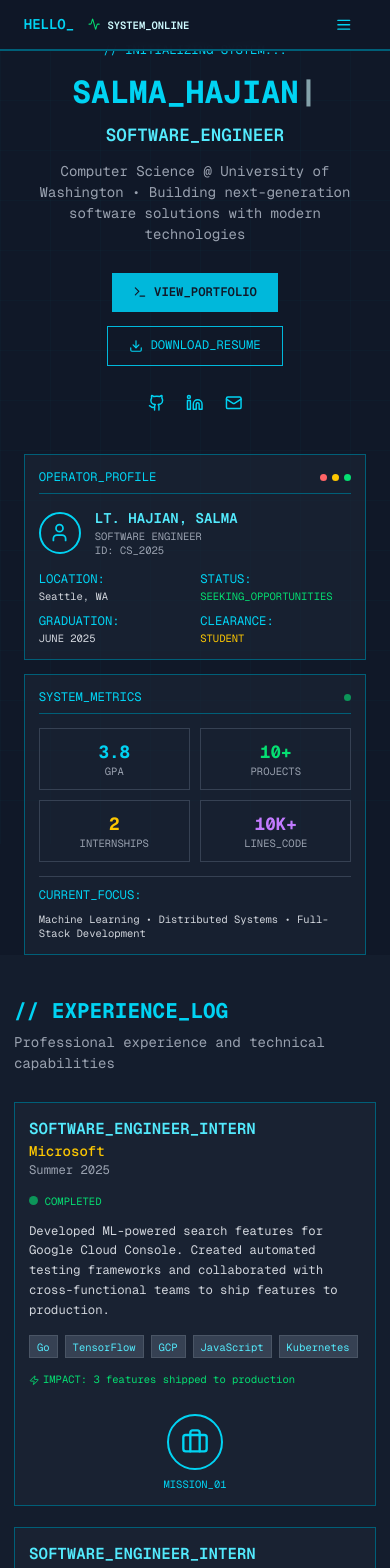
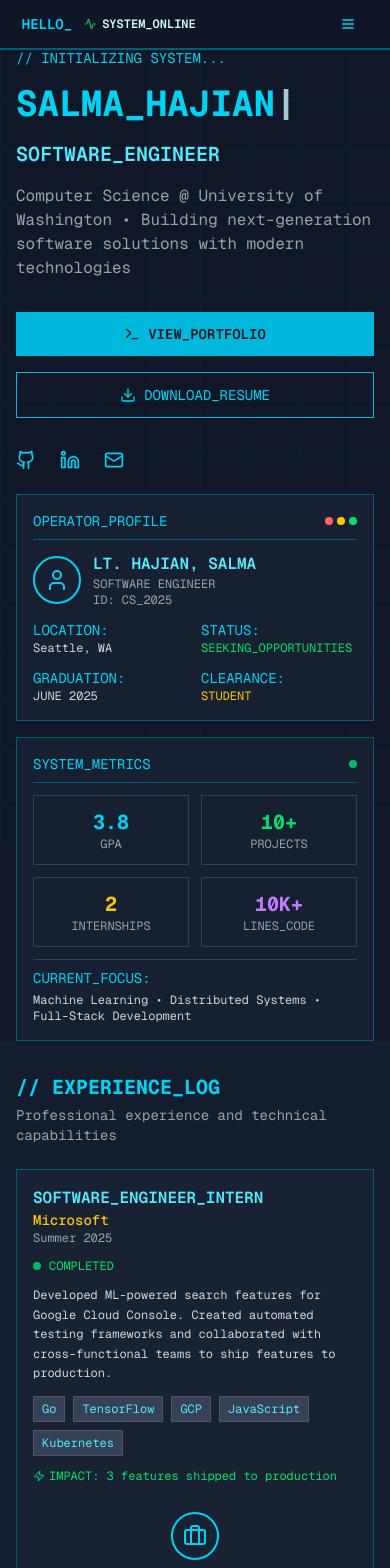
Before and after one commit to PenguinTamer101/My-Portfolio, a Next.js app: page / in a window 390 px wide. Shown: the top 1568 px of the page. Built offline with nearby package versions, Linux system fonts and the light colour scheme.

Commit message:
More balanced

```diff
--- a/src/app/layout.tsx
+++ b/src/app/layout.tsx
@@ -31,9 +31,9 @@ export default function RootLayout({
   children: React.ReactNode;
 }>) {
   return (
-    <html lang="en" className="text-[14px] md:text-[16px]">
+    <html lang="en" className="text-[16px]">
       <body
-        className={`${geistSans.variable} ${geistMono.variable} antialiased font-mono min-h-screen`}
+        className={`${geistSans.variable} ${geistMono.variable} antialiased font-mono`}
       >
         {children}
       </body>
--- a/src/components/AboutSection.tsx
+++ b/src/components/AboutSection.tsx
@@ -39,54 +39,54 @@ export default function AboutSection() {
   ];
 
   return (
-    <section id="about" className="py-12 md:py-20 bg-gray-800/30">
-      <div className="max-w-7xl mx-auto px-4">
-        <div className="mb-8 md:mb-12">
-          <h2 className="text-2xl md:text-4xl font-bold text-cyan-400 mb-2">{"// EXPERIENCE_LOG"}</h2>
-          <div className="text-gray-400 text-base md:text-lg">Professional experience and technical capabilities</div>
+    <section id="about" className="py-8 md:py-12 bg-gray-800/30">
+      <div className="max-w-6xl mx-auto px-4">
+        <div className="mb-6 md:mb-8">
+          <h2 className="text-xl md:text-2xl font-bold text-cyan-400 mb-1">{"// EXPERIENCE_LOG"}</h2>
+          <div className="text-gray-400 text-sm md:text-base">Professional experience and technical capabilities</div>
         </div>
 
         {/* Experience Cards */}
-        <div className="space-y-6 md:space-y-8 mb-12 md:mb-16">
+        <div className="space-y-4 md:space-y-6 mb-8 md:mb-12">
           {experiences.map((exp, index) => (
-            <div key={`${exp.title}_${exp.company}_${exp.period}`} className="border border-cyan-800 bg-gray-800/50 p-4 md:p-8 hover:border-cyan-400 transition-all duration-300">
-              <div className="grid md:grid-cols-4 gap-4 md:gap-8">
+            <div key={`${exp.title}_${exp.company}_${exp.period}`} className="border border-cyan-800 bg-gray-800/50 p-4 md:p-6 hover:border-cyan-400 transition-all duration-300">
+              <div className="grid md:grid-cols-4 gap-4 md:gap-6">
                 <div className="md:col-span-3">
-                  <div className="flex flex-col md:flex-row md:items-start md:justify-between mb-4 md:mb-6">
-                    <div className="mb-4 md:mb-0">
-                      <h3 className="text-cyan-300 font-semibold text-lg md:text-xl">{exp.title}</h3>
-                      <div className="text-yellow-400 font-medium text-base md:text-lg">{exp.company}</div>
-                      <div className="text-gray-400 text-sm md:text-base">{exp.period}</div>
+                  <div className="flex flex-col md:flex-row md:items-start md:justify-between mb-3 md:mb-4">
+                    <div className="mb-3 md:mb-0">
+                      <h3 className="text-cyan-300 font-semibold text-base md:text-lg">{exp.title}</h3>
+                      <div className="text-yellow-400 font-medium text-sm md:text-base">{exp.company}</div>
+                      <div className="text-gray-400 text-xs md:text-sm">{exp.period}</div>
                     </div>
                     <div className="flex items-center space-x-2">
-                      <div className="w-2.5 h-2.5 md:w-3 md:h-3 bg-green-400 rounded-full animate-pulse"></div>
-                      <span className="text-xs md:text-sm text-green-400">COMPLETED</span>
+                      <div className="w-2 h-2 md:w-2.5 md:h-2.5 bg-green-400 rounded-full animate-pulse"></div>
+                      <span className="text-xs text-green-400">COMPLETED</span>
                     </div>
                   </div>
 
-                  <p className="text-gray-300 text-sm md:text-base mb-4 md:mb-6 leading-relaxed">{exp.description}</p>
+                  <p className="text-gray-300 text-xs md:text-sm mb-3 md:mb-4 leading-relaxed">{exp.description}</p>
 
-                  <div className="flex flex-wrap gap-2 md:gap-3 mb-4">
+                  <div className="flex flex-wrap gap-2 md:gap-3 mb-3">
                     {exp.tech.map((tech) => (
-                      <span key={tech} className="px-2 py-1 md:px-3 md:py-1.5 bg-gray-700 text-cyan-300 text-xs md:text-sm border border-gray-600">
+                      <span key={tech} className="px-2 py-1 md:px-2.5 md:py-1 bg-gray-700 text-cyan-300 text-xs border border-gray-600">
                         {tech}
                       </span>
                     ))}
                   </div>
 
-                  <div className="text-xs md:text-sm text-green-400">
-                    <Zap className="w-3 h-3 md:w-4 md:h-4 inline mr-1 md:mr-2" />
+                  <div className="text-xs text-green-400">
+                    <Zap className="w-3 h-3 md:w-3.5 md:h-3.5 inline mr-1" />
                     IMPACT: {exp.impact}
                   </div>
                 </div>
 
-                <div className="flex flex-col items-center justify-center mt-4 md:mt-0">
-                  <div className="w-16 h-16 md:w-20 md:h-20 border-2 border-cyan-400 rounded-full flex items-center justify-center mb-2 md:mb-3">
-                    {index === 0 ? <Briefcase className="w-8 h-8 md:w-10 md:h-10 text-cyan-400" /> :
-                     index === 1 ? <Code className="w-8 h-8 md:w-10 md:h-10 text-cyan-400" /> :
-                     <Award className="w-8 h-8 md:w-10 md:h-10 text-cyan-400" />}
+                <div className="flex flex-col items-center justify-center mt-3 md:mt-0">
+                  <div className="w-12 h-12 md:w-14 md:h-14 border-2 border-cyan-400 rounded-full flex items-center justify-center mb-2">
+                    {index === 0 ? <Briefcase className="w-6 h-6 md:w-7 md:h-7 text-cyan-400" /> :
+                     index === 1 ? <Code className="w-6 h-6 md:w-7 md:h-7 text-cyan-400" /> :
+                     <Award className="w-6 h-6 md:w-7 md:h-7 text-cyan-400" />}
                   </div>
-                  <div className="text-xs md:text-sm text-cyan-400 text-center">
+                  <div className="text-xs text-cyan-400 text-center">
                     MISSION_{String(index + 1).padStart(2, '0')}
                   </div>
                 </div>
@@ -96,20 +96,20 @@ export default function AboutSection() {
         </div>
 
         {/* Compact Skills Section */}
-        <div className="border border-cyan-800 bg-gray-800/50 p-4 md:p-8">
-          <div className="flex items-center justify-between mb-4 md:mb-6 pb-2 border-b border-cyan-800">
-            <span className="text-cyan-400 text-base md:text-lg">TECHNICAL_STACK</span>
-            <Zap className="w-4 h-4 md:w-5 md:h-5 text-yellow-400" />
+        <div className="border border-cyan-800 bg-gray-800/50 p-4 md:p-6">
+          <div className="flex items-center justify-between mb-3 md:mb-4 pb-2 border-b border-cyan-800">
+            <span className="text-cyan-400 text-sm md:text-base">TECHNICAL_STACK</span>
+            <Zap className="w-4 h-4 md:w-4.5 md:h-4.5 text-yellow-400" />
           </div>
 
-          <div className="grid grid-cols-2 md:grid-cols-3 gap-4 md:gap-6">
+          <div className="grid grid-cols-2 md:grid-cols-3 gap-3 md:gap-4">
             {skills.map((skill) => (
-              <div key={skill.name} className="space-y-2 md:space-y-3">
+              <div key={skill.name} className="space-y-1.5 md:space-y-2">
                 <div className="flex justify-between items-center">
-                  <span className="text-sm md:text-base text-cyan-300">{skill.name}</span>
-                  <span className="text-xs md:text-sm text-cyan-400">{skill.level}%</span>
+                  <span className="text-xs md:text-sm text-cyan-300">{skill.name}</span>
+                  <span className="text-xs text-cyan-400">{skill.level}%</span>
                 </div>
-                <div className="w-full bg-gray-700 h-1.5 md:h-2">
+                <div className="w-full bg-gray-700 h-1 md:h-1.5">
                   <div
                     className="h-full bg-gradient-to-r from-cyan-500 to-blue-500 transition-all duration-1000"
                     style={{ width: `${skill.level}%` }}
--- a/src/components/HeroSection.tsx
+++ b/src/components/HeroSection.tsx
@@ -27,90 +27,91 @@ export default function HeroSection() {
 
   return (
     <section id="home" className="min-h-screen flex items-center justify-center relative pt-12">
-      <div className="w-full max-w-[95vw] md:max-w-[90vw] lg:max-w-[85vw] mx-auto px-4">
-        {/* Main Content - Full Width */}
-        <div className="text-center mb-12 md:mb-16">
-          <div className="space-y-4 md:space-y-6">
-            <div className="text-cyan-400 text-sm md:text-base">{"// INITIALIZING SYSTEM..."}</div>
-            <h1 className="text-4xl md:text-6xl lg:text-7xl font-bold">
+      <div className="max-w-6xl mx-auto px-4 w-full">
+        <div className="grid md:grid-cols-2 gap-6 items-center">
+          {/* Left Side - Main Content */}
+          <div className="text-left">
+            <div className="space-y-4">
+              <div className="text-cyan-400 text-sm">{"// INITIALIZING SYSTEM..."}</div>
+              <h1 className="text-4xl md:text-5xl lg:text-6xl font-bold">
                 <span className="text-cyan-400">{typingText}</span>
                 <span className="animate-pulse">|</span>
               </h1>
-            <div className="text-xl md:text-2xl lg:text-3xl text-cyan-300 font-semibold">SOFTWARE_ENGINEER</div>
-            <div className="text-base md:text-lg lg:text-xl text-gray-400 max-w-2xl mx-auto">
+              <div className="text-xl md:text-2xl text-cyan-300 font-semibold">SOFTWARE_ENGINEER</div>
+              <div className="text-base text-gray-400">
                 Computer Science @ University of Washington • Building next-generation software solutions with modern technologies
               </div>
             </div>
 
-          <div className="flex flex-col sm:flex-row gap-4 md:gap-6 justify-center items-center mt-8 md:mt-12">
+            <div className="flex flex-col sm:flex-row gap-4 mt-8">
               <button
                 onClick={() => scrollToSection('projects')}
-              className="flex items-center justify-center px-6 md:px-8 py-3 md:py-4 bg-cyan-500 text-gray-900 hover:bg-cyan-400 transition-colors duration-200 font-semibold text-sm md:text-base"
+                className="flex items-center justify-center px-6 py-3 bg-cyan-500 text-gray-900 hover:bg-cyan-400 transition-colors duration-200 font-semibold text-sm"
               >
-              <Terminal className="w-4 h-4 md:w-5 md:h-5 mr-2" />
+                <Terminal className="w-4 h-4 mr-2" />
                 VIEW_PORTFOLIO
               </button>
               <button
-              className="flex items-center justify-center px-6 md:px-8 py-3 md:py-4 border border-cyan-500 text-cyan-400 hover:bg-cyan-500 hover:text-gray-900 transition-all duration-200 text-sm md:text-base"
+                className="flex items-center justify-center px-6 py-3 border border-cyan-500 text-cyan-400 hover:bg-cyan-500 hover:text-gray-900 transition-all duration-200 text-sm"
               >
-              <Download className="w-4 h-4 md:w-5 md:h-5 mr-2" />
+                <Download className="w-4 h-4 mr-2" />
                 DOWNLOAD_RESUME
               </button>
             </div>
 
-          <div className="flex justify-center space-x-6 md:space-x-8 mt-8 md:mt-12">
+            <div className="flex space-x-6 mt-8">
               <a href="https://github.com/PenguinTamer101" className="text-cyan-400 hover:text-cyan-300 transition-colors">
-              <Github className="w-5 h-5 md:w-6 md:h-6" />
+                <Github className="w-5 h-5" />
               </a>
               <a href="https://linkedin.com/in/salma-hajian" className="text-cyan-400 hover:text-cyan-300 transition-colors">
-              <Linkedin className="w-5 h-5 md:w-6 md:h-6" />
+                <Linkedin className="w-5 h-5" />
               </a>
               <a href="mailto:salmahajian@gmail.com" className="text-cyan-400 hover:text-cyan-300 transition-colors">
-              <Mail className="w-5 h-5 md:w-6 md:h-6" />
+                <Mail className="w-5 h-5" />
               </a>
             </div>
           </div>
 
-        {/* Terminal Profile Cards - Side by Side */}
-        <div className="grid md:grid-cols-2 gap-4 md:gap-6 max-w-5xl mx-auto">
+          {/* Right Side - Profile Cards */}
+          <div className="space-y-4">
             {/* Profile Card */}
-          <div className="border border-cyan-800 bg-gray-800/50 p-4 md:p-6">
-            <div className="flex items-center justify-between mb-4 pb-2 border-b border-cyan-800">
-              <span className="text-cyan-400 text-sm md:text-base">OPERATOR_PROFILE</span>
-              <div className="flex space-x-1.5">
-                <div className="w-2 h-2 md:w-2.5 md:h-2.5 bg-red-400 rounded-full"></div>
-                <div className="w-2 h-2 md:w-2.5 md:h-2.5 bg-yellow-400 rounded-full"></div>
-                <div className="w-2 h-2 md:w-2.5 md:h-2.5 bg-green-400 rounded-full"></div>
+            <div className="border border-cyan-800 bg-gray-800/50 p-4">
+              <div className="flex items-center justify-between mb-3 pb-2 border-b border-cyan-800">
+                <span className="text-cyan-400 text-sm">OPERATOR_PROFILE</span>
+                <div className="flex space-x-1">
+                  <div className="w-2 h-2 bg-red-400 rounded-full"></div>
+                  <div className="w-2 h-2 bg-yellow-400 rounded-full"></div>
+                  <div className="w-2 h-2 bg-green-400 rounded-full"></div>
                 </div>
               </div>
 
-            <div className="space-y-4">
-              <div className="flex items-center space-x-4">
-                <div className="w-12 h-12 md:w-16 md:h-16 border-2 border-cyan-400 rounded-full flex items-center justify-center">
-                  <User className="w-6 h-6 md:w-8 md:h-8 text-cyan-400" />
+              <div className="space-y-3">
+                <div className="flex items-center space-x-3">
+                  <div className="w-12 h-12 border-2 border-cyan-400 rounded-full flex items-center justify-center">
+                    <User className="w-6 h-6 text-cyan-400" />
                   </div>
                   <div>
-                  <div className="text-cyan-300 font-semibold text-base md:text-lg">LT. HAJIAN, SALMA</div>
-                  <div className="text-xs md:text-sm text-gray-400">SOFTWARE ENGINEER</div>
-                  <div className="text-xs md:text-sm text-gray-400">ID: CS_2025</div>
+                    <div className="text-cyan-300 font-semibold text-base">LT. HAJIAN, SALMA</div>
+                    <div className="text-xs text-gray-400">SOFTWARE ENGINEER</div>
+                    <div className="text-xs text-gray-400">ID: CS_2025</div>
                   </div>
                 </div>
 
-              <div className="grid grid-cols-2 gap-3 md:gap-4 text-xs md:text-sm">
+                <div className="grid grid-cols-2 gap-3 text-xs">
                   <div>
-                  <div className="text-cyan-400 text-sm md:text-base">LOCATION:</div>
+                    <div className="text-cyan-400 text-sm">LOCATION:</div>
                     <div className="text-gray-300">Seattle, WA</div>
                   </div>
                   <div>
-                  <div className="text-cyan-400 text-sm md:text-base">STATUS:</div>
+                    <div className="text-cyan-400 text-sm">STATUS:</div>
                     <div className="text-green-400">SEEKING_OPPORTUNITIES</div>
                   </div>
                   <div>
-                  <div className="text-cyan-400 text-sm md:text-base">GRADUATION:</div>
+                    <div className="text-cyan-400 text-sm">GRADUATION:</div>
                     <div className="text-gray-300">JUNE 2025</div>
                   </div>
                   <div>
-                  <div className="text-cyan-400 text-sm md:text-base">CLEARANCE:</div>
+                    <div className="text-cyan-400 text-sm">CLEARANCE:</div>
                     <div className="text-yellow-400">STUDENT</div>
                   </div>
                 </div>
@@ -118,36 +119,37 @@ export default function HeroSection() {
             </div>
 
             {/* Quick Stats */}
-          <div className="border border-cyan-800 bg-gray-800/50 p-4 md:p-6">
-            <div className="flex items-center justify-between mb-4 pb-2 border-b border-cyan-800">
-              <span className="text-cyan-400 text-sm md:text-base">SYSTEM_METRICS</span>
-              <div className="w-2 h-2 md:w-2.5 md:h-2.5 bg-green-400 rounded-full animate-pulse"></div>
+            <div className="border border-cyan-800 bg-gray-800/50 p-4">
+              <div className="flex items-center justify-between mb-3 pb-2 border-b border-cyan-800">
+                <span className="text-cyan-400 text-sm">SYSTEM_METRICS</span>
+                <div className="w-2 h-2 bg-green-400 rounded-full animate-pulse"></div>
               </div>
 
-            <div className="space-y-4">
-              <div className="grid grid-cols-2 gap-3 md:gap-4">
-                <div className="text-center p-3 md:p-4 border border-gray-700">
-                  <div className="text-xl md:text-2xl font-bold text-cyan-400">3.8</div>
-                  <div className="text-xs md:text-sm text-gray-400">GPA</div>
+              <div className="space-y-3">
+                <div className="grid grid-cols-2 gap-3">
+                  <div className="text-center p-3 border border-gray-700">
+                    <div className="text-xl font-bold text-cyan-400">3.8</div>
+                    <div className="text-xs text-gray-400">GPA</div>
                   </div>
-                <div className="text-center p-3 md:p-4 border border-gray-700">
-                  <div className="text-xl md:text-2xl font-bold text-green-400">10+</div>
-                  <div className="text-xs md:text-sm text-gray-400">PROJECTS</div>
+                  <div className="text-center p-3 border border-gray-700">
+                    <div className="text-xl font-bold text-green-400">10+</div>
+                    <div className="text-xs text-gray-400">PROJECTS</div>
                   </div>
-                <div className="text-center p-3 md:p-4 border border-gray-700">
-                  <div className="text-xl md:text-2xl font-bold text-yellow-400">2</div>
-                  <div className="text-xs md:text-sm text-gray-400">INTERNSHIPS</div>
+                  <div className="text-center p-3 border border-gray-700">
+                    <div className="text-xl font-bold text-yellow-400">2</div>
+                    <div className="text-xs text-gray-400">INTERNSHIPS</div>
                   </div>
-                <div className="text-center p-3 md:p-4 border border-gray-700">
-                  <div className="text-xl md:text-2xl font-bold text-purple-400">10K+</div>
-                  <div className="text-xs md:text-sm text-gray-400">LINES_CODE</div>
+                  <div className="text-center p-3 border border-gray-700">
+                    <div className="text-xl font-bold text-purple-400">10K+</div>
+                    <div className="text-xs text-gray-400">LINES_CODE</div>
                   </div>
                 </div>
 
-              <div className="pt-3 border-t border-gray-700">
-                <div className="text-cyan-400 text-sm md:text-base mb-2">CURRENT_FOCUS:</div>
-                <div className="text-gray-300 text-xs md:text-sm">
+                <div className="pt-2 border-t border-gray-700">
+                  <div className="text-cyan-400 text-sm mb-1">CURRENT_FOCUS:</div>
+                  <div className="text-gray-300 text-xs">
                     Machine Learning • Distributed Systems • Full-Stack Development
+                  </div>
                 </div>
               </div>
             </div>
--- a/src/components/StatusBar.tsx
+++ b/src/components/StatusBar.tsx
@@ -50,20 +50,20 @@ export default function StatusBar() {
 
   return (
     <div className="fixed top-0 w-full z-50 bg-gray-900/95 backdrop-blur-sm border-b-2 border-cyan-800">
-      <div className="max-w-[95vw] mx-auto px-4 h-14 md:h-16">
+      <div className="max-w-[95vw] mx-auto px-3 h-12 md:h-14">
         <div className="flex items-center justify-between h-full">
           {/* Left side - Logo and Status */}
-          <div className="flex items-center space-x-4 md:space-x-8">
-            <span className="text-cyan-400 font-semibold text-base md:text-lg">HELLO_</span>
-            <div className="flex items-center space-x-2">
-              <Activity className="w-3.5 h-3.5 md:w-4 md:h-4 text-green-400" />
+          <div className="flex items-center space-x-3 md:space-x-6">
+            <span className="text-cyan-400 font-semibold text-sm md:text-base">HELLO_</span>
+            <div className="flex items-center space-x-1.5">
+              <Activity className="w-3 h-3 md:w-3.5 md:h-3.5 text-green-400" />
               <span className="font-semibold text-xs md:text-sm">SYSTEM_ONLINE</span>
             </div>
           </div>
 
           {/* Right side - Time and Navigation */}
-          <div className="flex items-center space-x-4 md:space-x-8">
-            <span className="hidden md:block font-semibold text-sm">
+          <div className="flex items-center space-x-3 md:space-x-6">
+            <span className="hidden md:block font-semibold text-xs">
               TIME: {mounted && currentTime ? currentTime.toLocaleTimeString() : '--:--:--'}
             </span>
 
@@ -72,16 +72,16 @@ export default function StatusBar() {
               onClick={() => setIsMenuOpen(!isMenuOpen)}
               className="md:hidden text-cyan-400 hover:text-cyan-300 transition-colors"
             >
-              {isMenuOpen ? <X className="w-5 h-5" /> : <Menu className="w-5 h-5" />}
+              {isMenuOpen ? <X className="w-4 h-4" /> : <Menu className="w-4 h-4" />}
             </button>
 
             {/* Desktop Navigation */}
-            <div className="hidden md:flex space-x-4">
+            <div className="hidden md:flex space-x-3">
               {['HOME', 'ABOUT', 'PORTFOLIO', 'CONTACT'].map((section) => (
                 <button
                   key={section}
                   onClick={() => scrollToSection(section.toLowerCase() === 'portfolio' ? 'projects' : section.toLowerCase())}
-                  className={`px-3 py-1.5 border-2 border-cyan-800 hover:border-cyan-400 hover:bg-cyan-400/10 transition-all duration-200 font-semibold text-sm ${
+                  className={`px-2.5 py-1 border-2 border-cyan-800 hover:border-cyan-400 hover:bg-cyan-400/10 transition-all duration-200 font-semibold text-xs ${
                     activeSection === (section.toLowerCase() === 'portfolio' ? 'projects' : section.toLowerCase())
                       ? 'border-cyan-400 bg-cyan-400/20'
                       : ''
@@ -97,12 +97,12 @@ export default function StatusBar() {
         {/* Mobile Navigation Menu */}
         {isMenuOpen && (
           <div className="md:hidden absolute top-full left-0 right-0 bg-gray-900/95 backdrop-blur-sm border-b-2 border-cyan-800">
-            <div className="flex flex-col space-y-2 p-4">
+            <div className="flex flex-col space-y-1.5 p-3">
               {['HOME', 'ABOUT', 'PORTFOLIO', 'CONTACT'].map((section) => (
                 <button
                   key={section}
                   onClick={() => scrollToSection(section.toLowerCase() === 'portfolio' ? 'projects' : section.toLowerCase())}
-                  className={`px-4 py-2 border-2 border-cyan-800 hover:border-cyan-400 hover:bg-cyan-400/10 transition-all duration-200 font-semibold text-sm text-left ${
+                  className={`px-3 py-1.5 border-2 border-cyan-800 hover:border-cyan-400 hover:bg-cyan-400/10 transition-all duration-200 font-semibold text-xs text-left ${
                     activeSection === (section.toLowerCase() === 'portfolio' ? 'projects' : section.toLowerCase())
                       ? 'border-cyan-400 bg-cyan-400/20'
                       : ''
@@ -111,8 +111,8 @@ export default function StatusBar() {
                   {section}
                 </button>
               ))}
-              <div className="flex items-center space-x-2 pt-2 border-t border-cyan-800">
-                <span className="font-semibold text-sm text-cyan-400">
+              <div className="flex items-center space-x-2 pt-1.5 border-t border-cyan-800">
+                <span className="font-semibold text-xs text-cyan-400">
                   TIME: {mounted && currentTime ? currentTime.toLocaleTimeString() : '--:--:--'}
                 </span>
               </div>
```
Also changed, not shown: src/components/ContactSection.tsx (+42 -42 lines), src/components/ProjectsSection.tsx (+25 -25 lines). Lines whose indentation alone changed are shown as unchanged.
